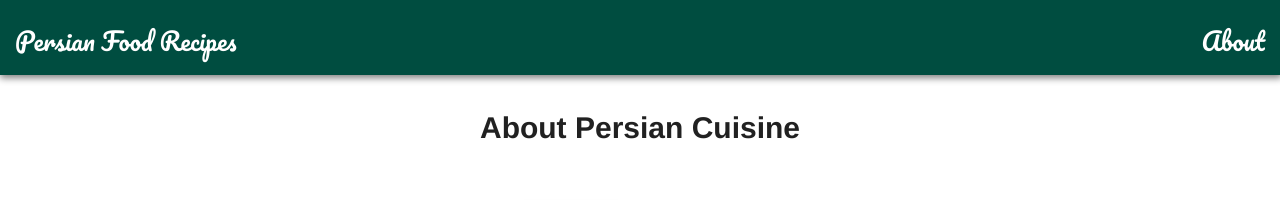
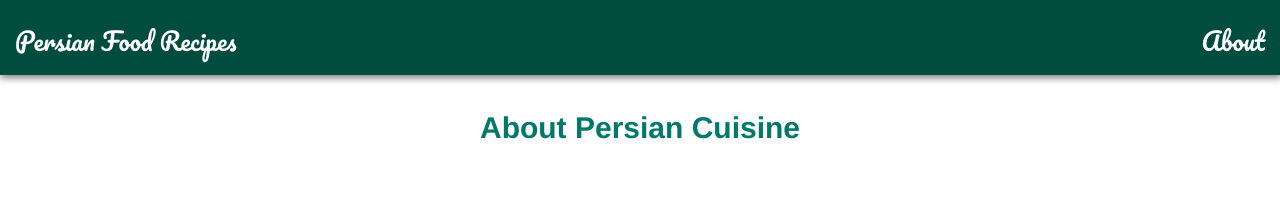
Before and after one commit to Avisa-GA/persian-food-recipe-frontend, a React (Create React App) app: page /about in a window 1280 px wide. Shown: the top 200 px of the page. Built offline with nearby package versions, Linux system fonts and the light colour scheme; no server answers; a web font is replaced by a local one.

Commit message:
wip: change header title color

```diff
--- a/src/pages/About.js
+++ b/src/pages/About.js
@@ -11,7 +11,7 @@ export default function About() {
 
 	return (
 		<div className="container">
-			<StyledTitle style={{ fontSize: '30px', fontWeight: 'bold' }}>
+			<StyledTitle style={{ fontSize: '30px', fontWeight: 'bold', color: "#00796b" }}>
 				About Persian Cuisine
 			</StyledTitle>
 			<br />
```
